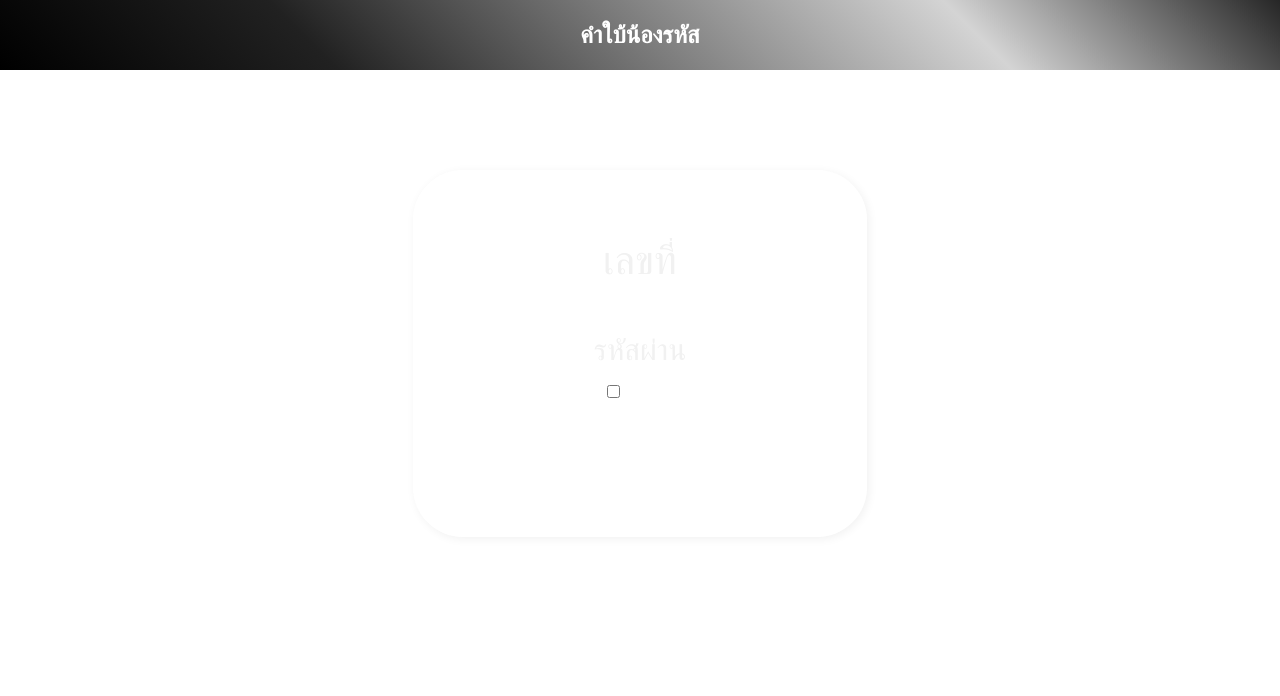
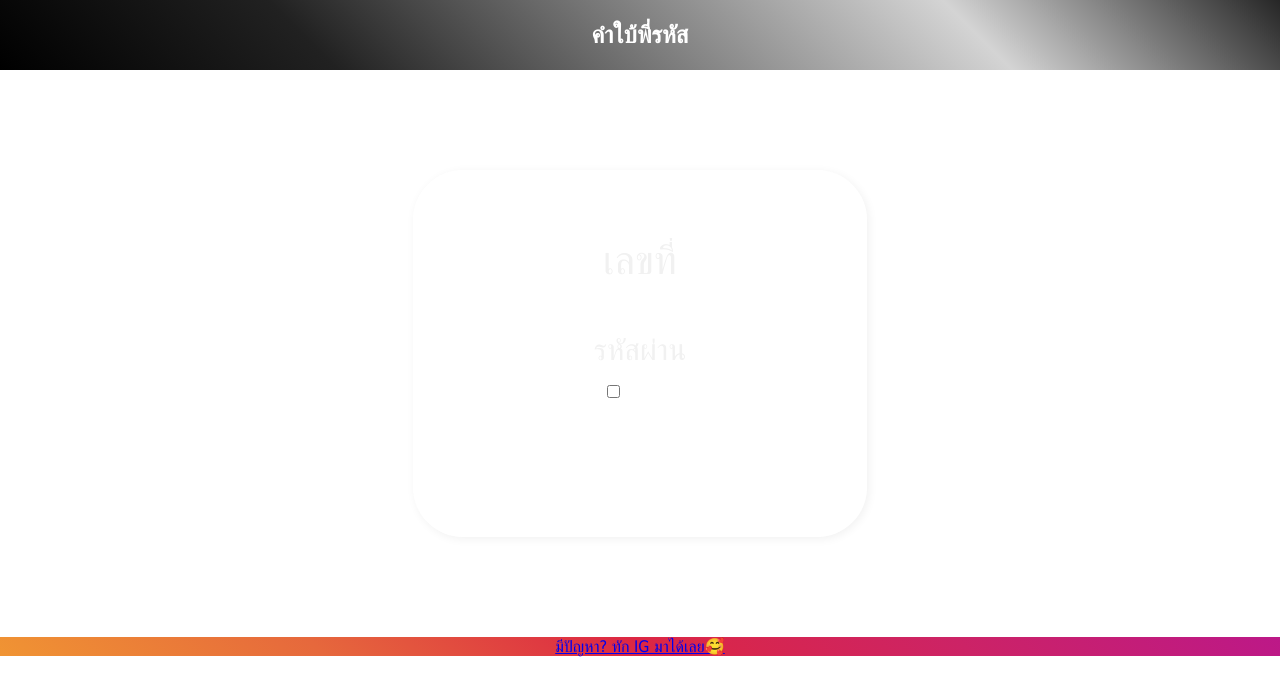
Before and after one commit to DaChicken007/WEB, a plain HTML site: page index.html in a window 1280 px wide. Drawn offline with Linux system fonts and the light colour scheme.

Commit message:
Update index.html

```diff
--- a/index.html
+++ b/index.html
@@ -2,6 +2,7 @@
     <head>
         <link rel="stylesheet" href="style.css">
         <meta name="viewport" content="width=device-width, initial-scale=1.0">
+        <title>คำใบ้น้าบ</title>
         <script>
             function checkNumber() {
 
@@ -15,7 +16,7 @@
                 var _3 = "เล่นบาส O AU"
                 var _4 = "ใส่แว่นแต่โง่ ซื้อ Minecraft แต่เล่น Valo"
                 var _5 = "ชอบกินหมี่เหลืองร้านจอมยุทธในโรงอาหารส่วนใหญ่จะนั่งข้างในโดมอาจจะง่วงตลอดทั้งวันเป็นเรื่องปกติชอบนอนในคาบ ถนัดซ้าย คนอื่นเรียก ไอมัง!!!!!!!!!! "
-                var _6 = "ก็บอกมาดิ😡 รออยู่น้าอ้ายดำ"
+                var _6 = "ก็บอกมาดิ😡 รออยู่น้า🥰🥰"
                 var _7 = "!$,@!,!(ฎืเสรห้)"
                 var _8 = "เจ้าของแมพ ConDL Piece ใน Roblox"
                 var _9 = "อยากต่อยกับป้าข้างบ้าน"
@@ -38,7 +39,7 @@
                 var _26 = "อ่านนิยายได้ทุกเวลา"
                 var _27 = "FD & AFPZLOA : upxreax (ใบ้ว่าคือรหัสซีซาร์😶‍🌫️)"
                 var _28 = "คุกกิ้งมาม่าเลิ้บเว่อ🙈💓"
-                var _29 = "กุหลาบขาว🌹⬜️"
+                var _29 = "ก็บอกมาดิ😡 รออยู่น้า🥰🥰"
                 var _30 = "กินมอคค่าชิพป้าดวงพรหน้าห้องบ่อยๆ ดีดๆ"
                 var _31 = "Hot"
                 var _32 = "ลิงกัง entp"
@@ -48,7 +49,7 @@
                 var _36 = "ไม่พูดคำหยาบ"
 
                 //ระบบการ login (สลับเลขที่)
-                if (pss == "เอาที่สบายใจ") {
+                if (pss == "รหัสผ่าน") {
                     switch (num) {
                     case "1":
                         text.innerHTML = _1;
@@ -218,7 +219,7 @@
 
     <body>
             <nav>
-                <center><h1><a href="cat.html">คำใบ้น้องรหัส</a></h1></center>
+                <center><h1><a href="cat.html">คำใบ้พี่รหัส</a></h1></center>
             </nav>
 
             <center><header>
@@ -231,12 +232,20 @@
                         <div class="ans"><p id="k"></p></div>
                     </form></center>
             </header></center>
+
+            <section>
+                <center><a href="https://www.instagram.com/dachicken_xd/"><div class="box" style="background: #f09433;
+                    background: -moz-linear-gradient(45deg, #f09433 0%, #e6683c 25%, #dc2743 50%, #cc2366 75%, #bc1888 100%);
+                    background: -webkit-linear-gradient(45deg, #f09433 0%,#e6683c 25%,#dc2743 50%,#cc2366 75%,#bc1888 100%);
+                    background: linear-gradient(45deg, #f09433 0%,#e6683c 25%,#dc2743 50%,#cc2366 75%,#bc1888 100%);
+                    filter: progid:DXImageTransform.Microsoft.gradient( startColorstr='#f09433', endColorstr='#bc1888',GradientType=1 );
+                      ";>
+                    <p>มีปัญหา? ทัก IG มาได้เลย🥰</p>
+                </div></a></center>
+            </section>
     </body>
 </html>
             </header>
         </div>
     </body>
 </html>
-        </div>
-    </body>
-</html>
```
